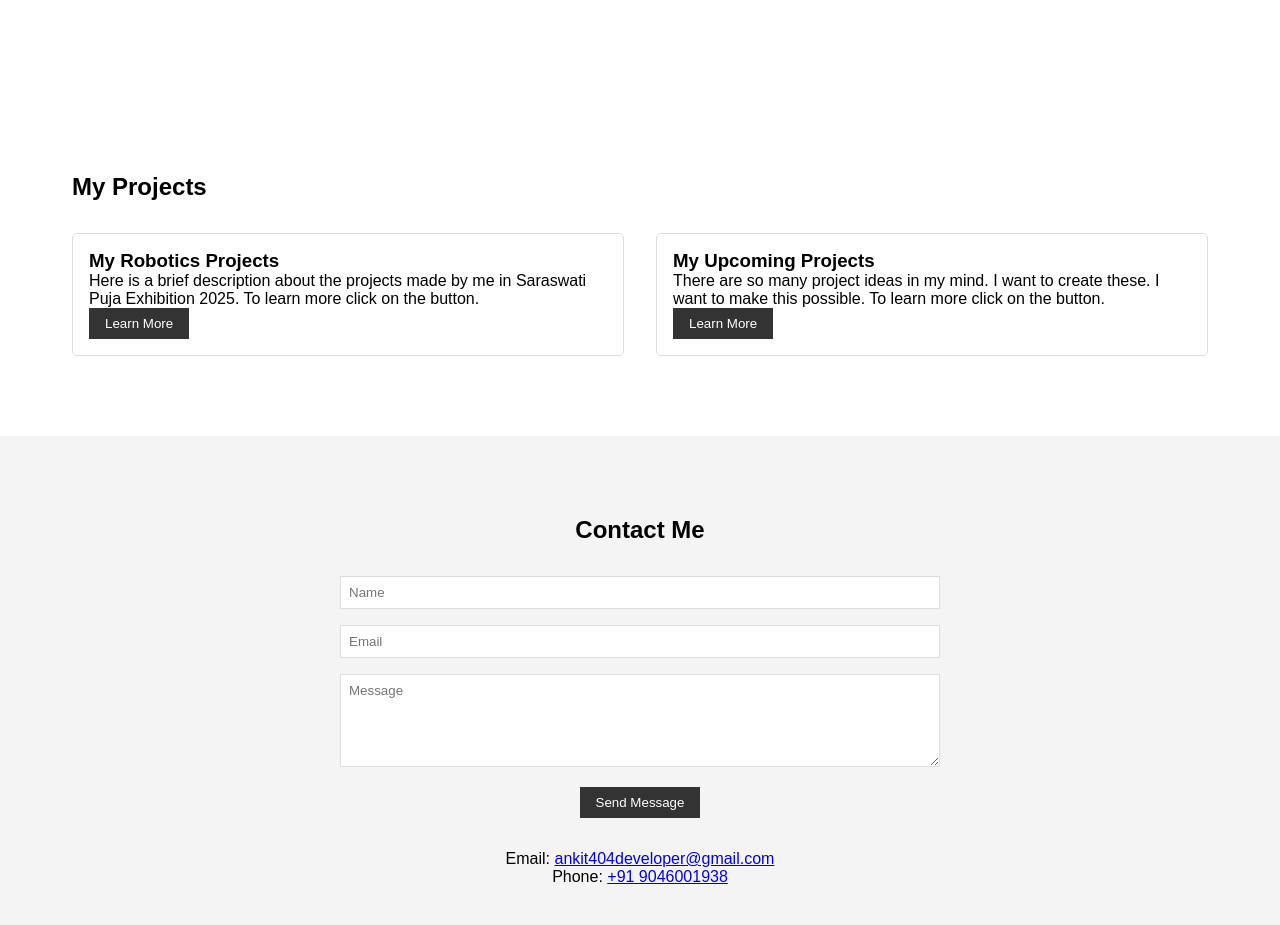
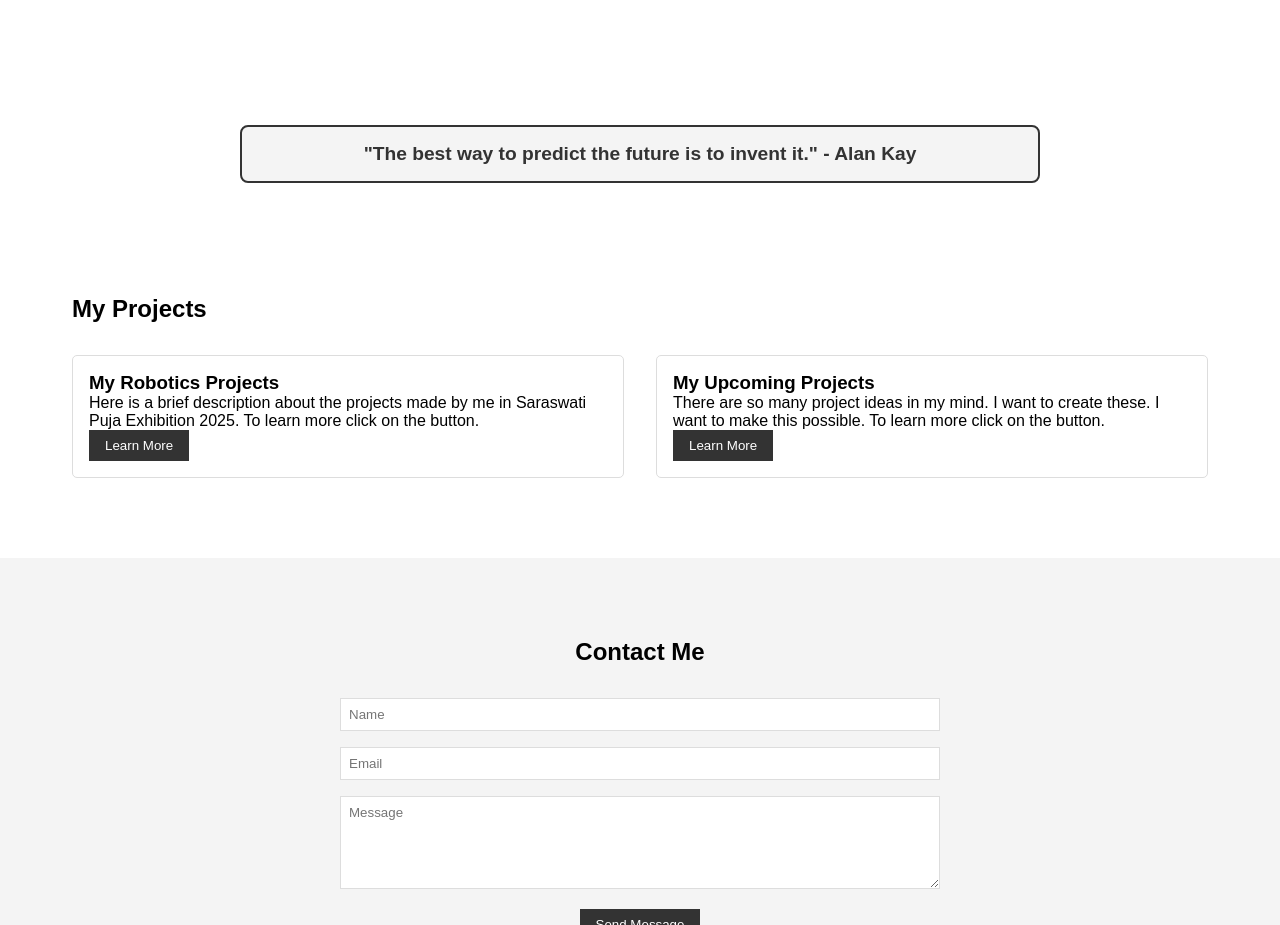
Before and after one commit to Ankit404developer/me, a plain HTML site: page index.html in a window 1280 px wide. Shown: the part 1704-2629 px from the top of the page. Drawn offline with Linux system fonts and the light colour scheme.

Commit message:
Update index.html

```diff
--- a/index.html
+++ b/index.html
@@ -147,6 +147,21 @@
             padding: 1rem;
             cursor: pointer;
         }
+
+        .quote {
+            background-color: #f4f4f4;
+            border: 2px solid #333;
+            padding: 1rem;
+            margin: 2rem auto;
+            max-width: 800px;
+            text-align: center;
+            border-radius: 8px;
+        }
+        .quote p {
+            font-size: 1.2rem;
+            font-weight: bold;
+            color: #333;
+        }
     </style>
 </head>
 <body>
@@ -180,6 +195,10 @@
         <p><strong>My Study:</strong> <a href="https://www.infosys.com/newsroom/press-releases/2023/launch-stem-scholarship-program.html" target="_blank">Two years experience in STEM Lab</a></p>
         <p><strong>My Work:</strong> Works as a freelancer, web developer, AI and ML Trainer</p>
         <p><strong>Passion:</strong> Passionate about AI, ML, and learning new technologies.</p>
+    </section>
+
+    <section class="quote">
+        <p>"The best way to predict the future is to invent it." - Alan Kay</p>
     </section>
 
     <section class="projects" id="projects">
```
